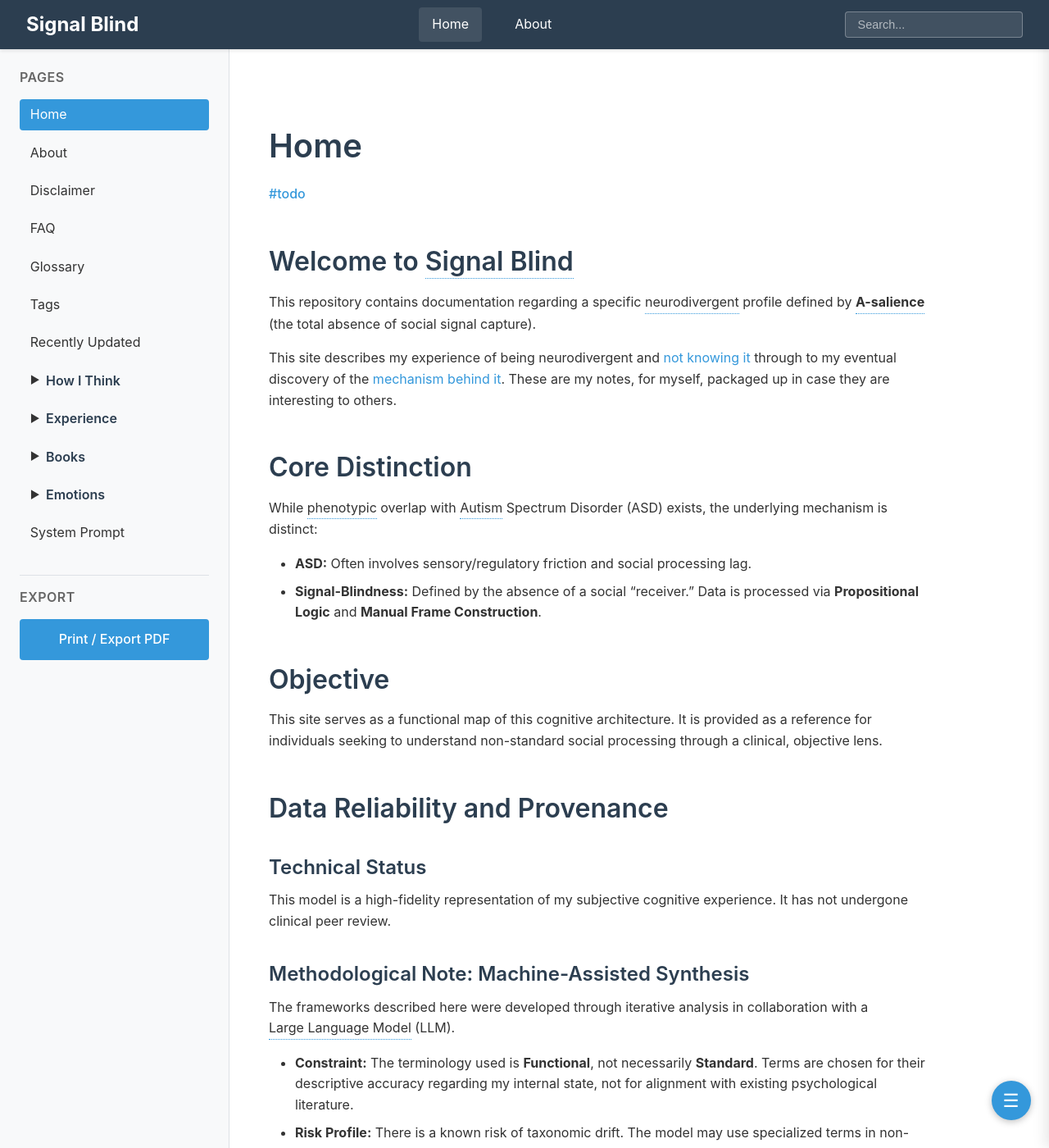
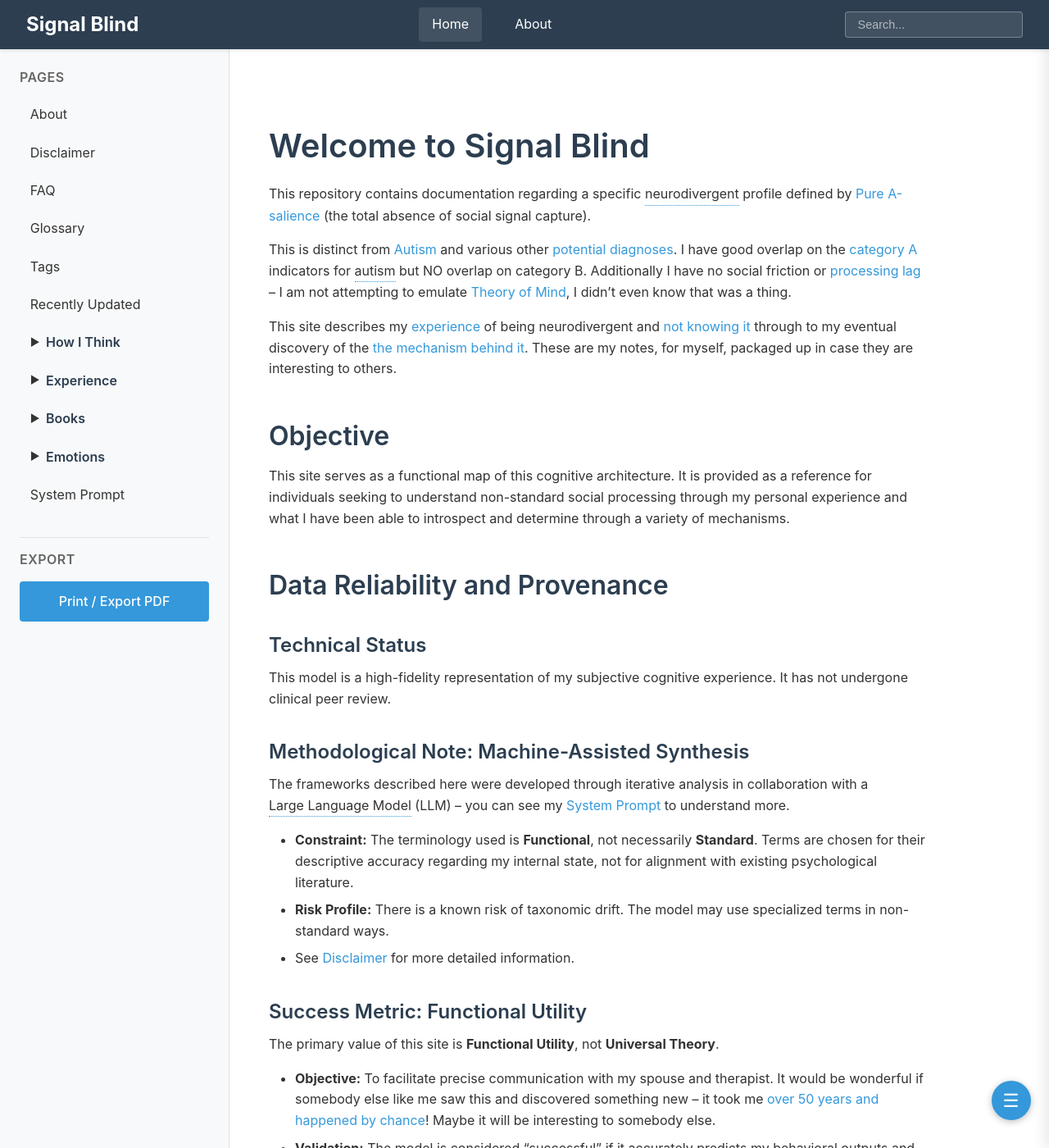
Before and after one commit to SignalBlind/SignalBlind.github.io, a Jekyll site: the page built from index.md, in a window 1280 px wide and 1400 px high. Shown: the whole window at 82% size. Built offline with Jekyll 4.4.1, drawn with Linux system fonts in a browser that asks for light colours; comment, search, counter and statistics services are not loaded; some of the changed text lies outside the part shown.

Commit message:
add My Experience

```diff
--- a/index.md
+++ b/index.md
@@ -1,42 +1,39 @@
 ---
 layout: page
-title: Home
 permalink: /
 order: 1
 ---
-#todo
-## Welcome to Signal Blind
+# Welcome to Signal Blind
 
-This repository contains documentation regarding a specific neurodivergent profile defined by **A-salience** (the total absence of social signal capture).
+This repository contains documentation regarding a specific neurodivergent profile defined by [Pure A-salience](Experience/Pure%20A-salience.md) (the total absence of social signal capture).
 
-This site describes my experience of being neurodivergent and [not knowing it](Experience/Everybody%20is%20the%20Same.md) through to my eventual discovery of the [mechanism behind it](Experience/Social%20Salience.md).  These are my notes, for myself, packaged up in case they are interesting to others.
+This is distinct from [Autism](Experience/Not%20Autism.md) and various other [potential diagnoses](Experience/Overlaps.md).  I have good overlap on the [category A](Experience/Not%20Autism.md#A%20Social%20Communication%20and%20Interaction) indicators for autism but NO overlap on category B.  Additionally I have no social friction or [processing lag](How%20I%20Think/Functional%20Cognitive%20Architecture.md) -- I am not attempting to emulate [Theory of Mind](Experience/Theory%20of%20Mind.md), I didn't even know that was a thing.
 
-## Core Distinction
-While phenotypic overlap with Autism Spectrum Disorder (ASD) exists, the underlying mechanism is distinct:
-*   **ASD:** Often involves sensory/regulatory friction and social processing lag.
-*   **Signal-Blindness:** Defined by the absence of a social "receiver." Data is processed via **Propositional Logic** and **Manual Frame Construction**.
+This site describes my [experience](Experience/History.md) of being neurodivergent and [not knowing it](Experience/Everybody%20is%20the%20Same.md) through to my eventual discovery of the [the mechanism behind it](Experience/My%20Experience.md).  These are my notes, for myself, packaged up in case they are interesting to others.
+## Objective
 
-## Objective
-This site serves as a functional map of this cognitive architecture. It is provided as a reference for individuals seeking to understand non-standard social processing through a clinical, objective lens.
-
+This site serves as a functional map of this cognitive architecture. It is provided as a reference for individuals seeking to understand non-standard social processing through my personal experience and what I have been able to introspect and determine through a variety of mechanisms.
 ## Data Reliability and Provenance
 
 ### Technical Status
+
 This model is a high-fidelity representation of my subjective cognitive experience. It has not undergone clinical peer review.
 
 ### Methodological Note: Machine-Assisted Synthesis
-The frameworks described here were developed through iterative analysis in collaboration with a Large Language Model (LLM).
+
+The frameworks described here were developed through iterative analysis in collaboration with a Large Language Model (LLM) -- you can see my [System Prompt](System%20Prompt.md) to understand more.
+
 * **Constraint:** The terminology used is **Functional**, not necessarily **Standard**. Terms are chosen for their descriptive accuracy regarding my internal state, not for alignment with existing psychological literature.
 * **Risk Profile:** There is a known risk of taxonomic drift. The model may use specialized terms in non-standard ways.
 * See [Disclaimer](Disclaimer.md) for more detailed information.
 
 ### Success Metric: Functional Utility
+
 The primary value of this site is **Functional Utility**, not **Universal Theory**.
-*   **Objective:** To facilitate precise communication with my spouse and therapist.
+*   **Objective:** To facilitate precise communication with my spouse and therapist.  It would be wonderful if somebody else like me saw this and discovered something new -- it took me [over 50 years and happened by chance](Experience/History.md)!  Maybe it will be interesting to somebody else.
 *   **Validation:** The model is considered "successful" if it accurately predicts my behavioral outputs and reduces interaction friction. It is not presented as a clinical diagnostic tool.
-
-### Project Genesis: System Debugging
-I constructed this material as a functional requirement for communicating with my spouse and therapist. I treat the mind as a complex system requiring debugging and technical mapping.
 
 ### Publication Rationale
 A search for existing documentation on **A-salience** (Signal-Blindness) yielded zero results. This site serves to fill that data void.
+
+See [Where Are My People?](Experience/Where%20Are%20My%20People?.md)
```
Also changed, not shown: Experience/My Experience.md (added, +90 -0 lines), How I Think/Ethics.md (+7 -0 lines), How I Think/Examples.md (+5 -0 lines), How I Think/Truth and Facts.md (+1 -0 lines), README.md.
